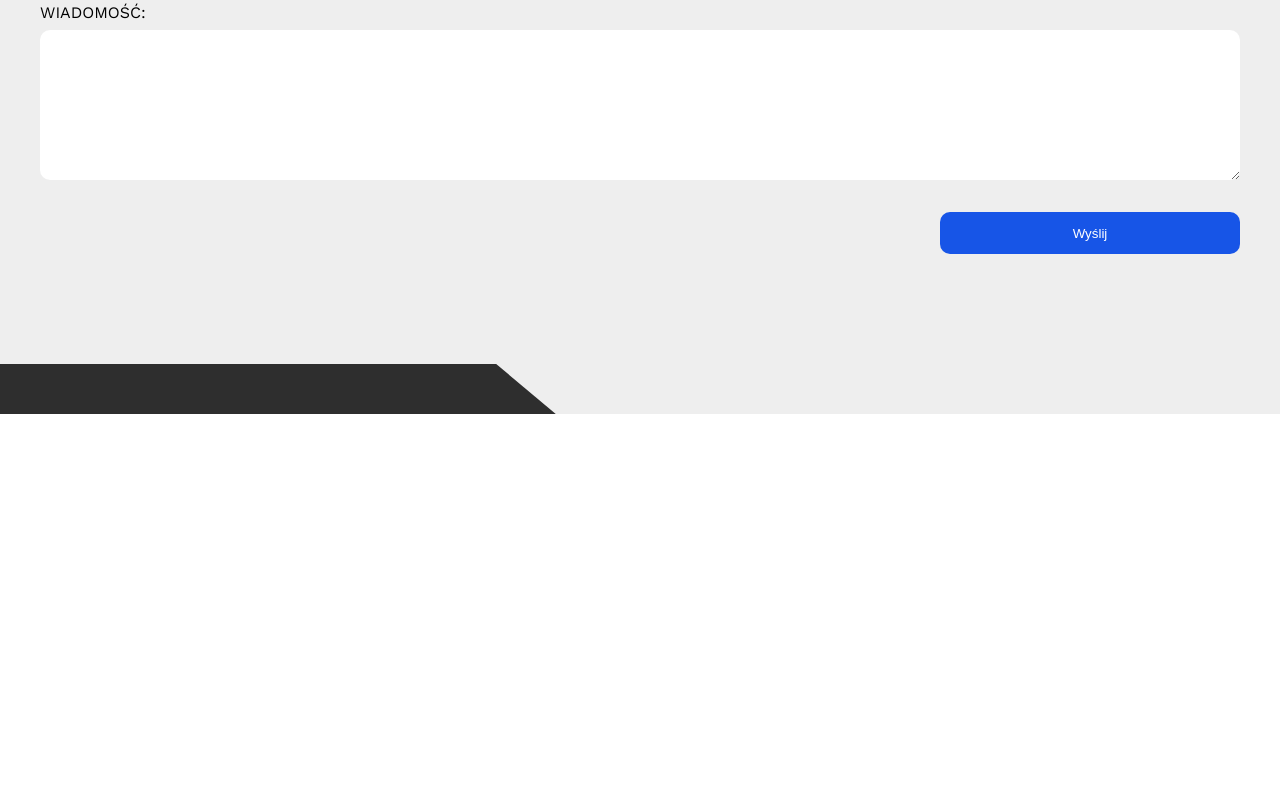
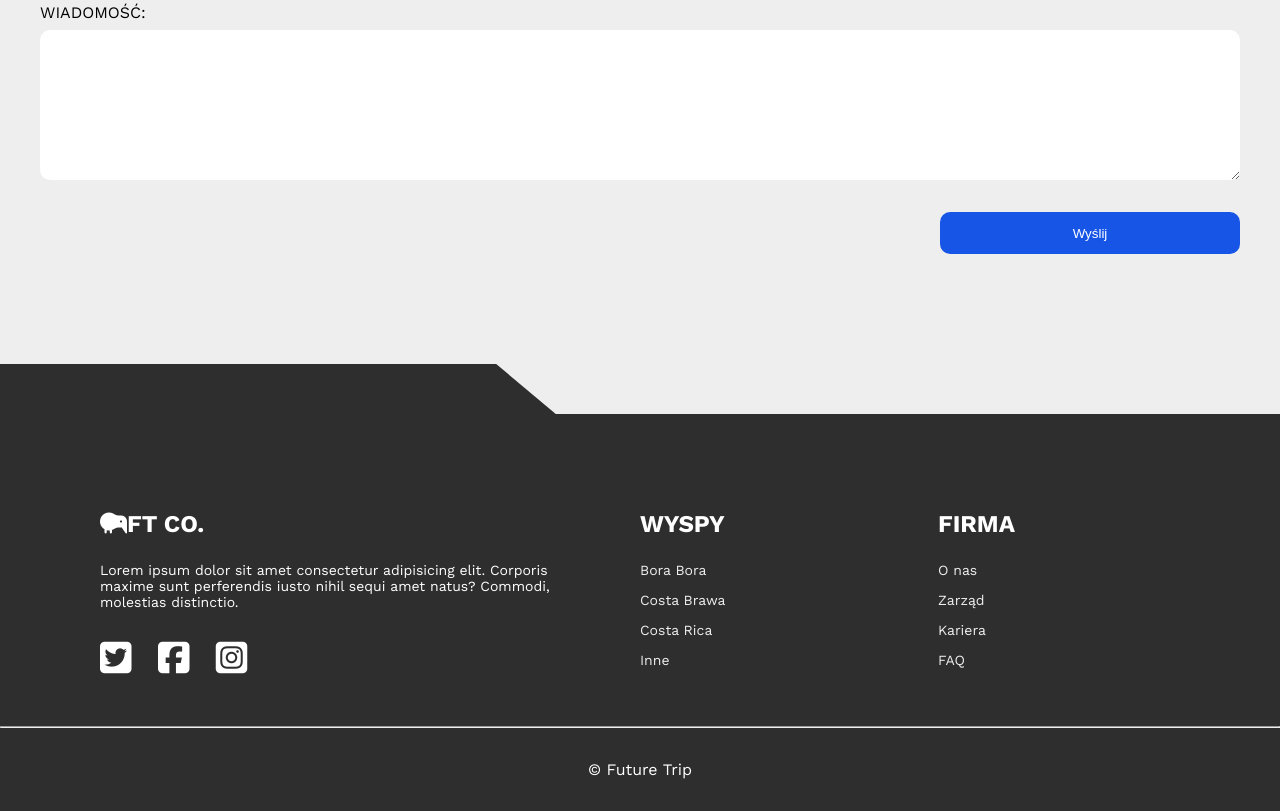
Before and after one commit to dawilles/Future-Trip-, a plain HTML site: page index.html in a window 1280 px wide. Shown: the part 7062-7873 px from the top of the page. Before the commit the page ends 7476 px from the top, so only its background shows below. Drawn offline with nearby package versions, Linux system fonts and the light colour scheme; a web font is replaced by a local one.

Commit message:
added footer

```diff
--- a/index.html
+++ b/index.html
@@ -279,9 +279,50 @@
                 </form>
             </div>
         </section>
+    </main>
 
 
-    </main>
+
+    <footer class="footer">
+
+        <div class="wrapper">
+
+            <div class="footer__boxes">
+                <div class="footer__box">
+                    <h3 class="footer__box-title"><i class="fas fa-kiwi-bird"></i>FT Co.</h3>
+                    <p>Lorem ipsum dolor sit amet consectetur adipisicing elit. Corporis maxime sunt perferendis iusto
+                        nihil sequi amet natus? Commodi, molestias distinctio.</p>
+                    <div class="footer__box-social">
+                        <a href="#" class="footer__box-link"><i class="fab fa-twitter-square"></i></a>
+                        <a href="#" class="footer__box-link"><i class="fab fa-facebook-square"></i></a>
+                        <a href="#" class="footer__box-link"><i class="fab fa-instagram-square"></i></a>
+                    </div>
+                </div>
+                <div class="footer__box footer__box-desktop">
+                    <h3 class="footer__box-title">Wyspy</h3>
+                    <ul class="footer__box-list">
+                        <li class="footer__box-list-item"><a href="#">Bora Bora</a></li>
+                        <li class="footer__box-list-item"><a href="#">Costa Brawa</a></li>
+                        <li class="footer__box-list-item"><a href="#">Costa Rica</a></li>
+                        <li class="footer__box-list-item"><a href="#">Inne</a></li>
+                    </ul>
+                </div>
+                <div class="footer__box footer__box-desktop">
+                    <h3 class="footer__box-title">Firma</h3>
+                    <ul class="footer__box-list">
+                        <li class="footer__box-list-item"><a href="#">O nas</a></li>
+                        <li class="footer__box-list-item"><a href="#">Zarząd</a></li>
+                        <li class="footer__box-list-item"><a href="#">Kariera</a></li>
+                        <li class="footer__box-list-item"><a href="#">FAQ</a></li>
+                    </ul>
+                </div>
+            </div>
+
+        </div>
+        <hr>
+        <p class="footer__bottom-text"> &copy; <span class="footer__year"></span> Future Trip</p>
+
+    </footer>
 
 
 
--- a/scss/main.scss
+++ b/scss/main.scss
@@ -457,6 +457,49 @@ body {
 		}
 	}
 }
+//Footer===============================================
+.footer {
+	color: $pure-white;
+	background-color: $dark;
+
+	.wrapper {
+		padding: 6em 2em 2em;
+	}
+	&__box {
+		font-size: 1.4rem;
+	}
+	&__box-desktop {
+		display: none;
+	}
+	&__box-title {
+		margin-bottom: 1em;
+		// padding-left: 1rem;
+		font-size: 3rem;
+		text-transform: uppercase;
+	}
+	&__box-social {
+		margin: 2em 0 1em;
+	}
+	&__box-link {
+		padding: 0 0.3em;
+		color: $pure-white;
+		font-size: 3.6rem;
+		text-decoration: none;
+		transition: color 0.3s;
+
+		&:first-child {
+			padding-left: 0;
+		}
+
+		&:hover {
+			color: $light-white;
+		}
+	}
+	&__bottom-text {
+		padding: 2em;
+		text-align: center;
+	}
+}
 
 //Media=================================================
 
@@ -559,6 +602,36 @@ body {
 			width: 45%;
 		}
 	}
+	.footer {
+		&__boxes {
+			display: flex;
+			justify-content: space-between;
+		}
+		&__box-desktop {
+			display: block;
+		}
+		&__box {
+			margin: 0 2em;
+			width: 25%;
+
+			&:first-child {
+				width: 50%;
+			}
+		}
+		&__box-title {
+			font-size: 2.4rem;
+		}
+		&__box-list {
+			list-style: none;
+		}
+		&__box-list-item {
+			margin-bottom: 1em;
+			a {
+				color: $light-white;
+				text-decoration: none;
+			}
+		}
+	}
 }
 @media (min-width: 992px) {
 	.burger-btn {
```
Also changed, not shown: css/main.css, 1 other file.
